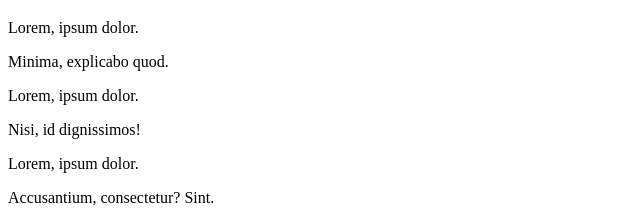
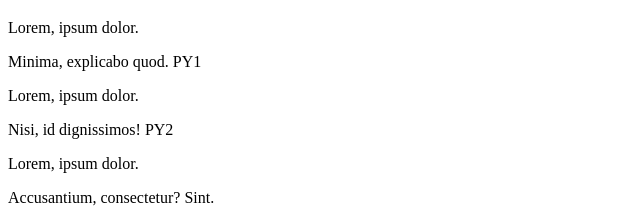
Before and after one commit to cayoss777/HTML5, a website: page index.html in a window 1280 px wide. Shown: the part 345-565 px from the top of the page, 0-640 px from the left. Drawn offline with Linux system fonts and the light colour scheme.

```diff
--- a/index.html
+++ b/index.html
@@ -31,11 +31,11 @@
     <section>
         <article>
             <P>Lorem, ipsum dolor.</P>
-            <P>Minima, explicabo quod.</P>
+            <P>Minima, explicabo quod. PY1</P>
         </article>
         <article>
             <P>Lorem, ipsum dolor.</P>
-            <P>Nisi, id dignissimos!</P>
+            <P>Nisi, id dignissimos! PY2</P>
         </article>
         <article>
             <P>Lorem, ipsum dolor.</P>
```
